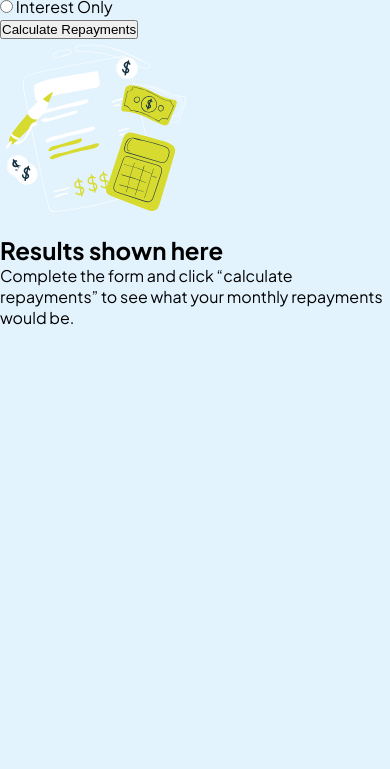
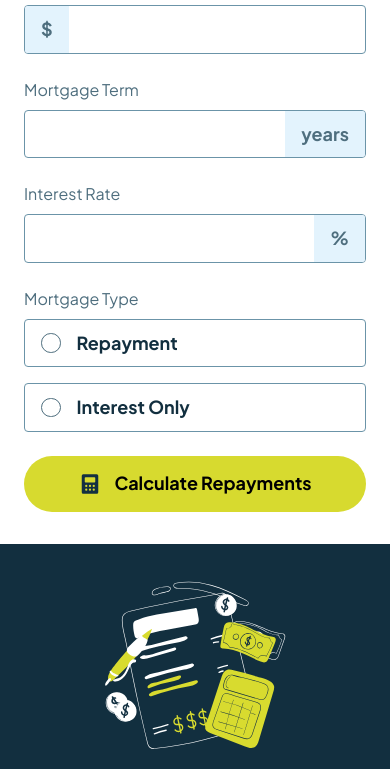
Before and after one commit to amallen1/mortgage-calc, a plain HTML site: page index.html in a window 390 px wide. Shown: the part 143-912 px from the top of the page. Before the commit the page ends 844 px from the top, so only its background shows below. Drawn offline with Linux system fonts and the light colour scheme.

Commit message:
finished mobile styles

```diff
--- a/index.html
+++ b/index.html
@@ -27,25 +27,38 @@
         <section class="calculator-input">
           <div class="calc-header">
             <h1>Mortgage Calculator</h1>
-            <button>Clear All</button>
+            <button type="button" class="clear-btn">Clear All</button>
           </div>
 
           <form>
+            <div class="form-item">
               <label for="mortgage-amt">Mortgage Amount</label>
+              <div class="input-field">
+                <span class="input-icon prefix">$</span>
                 <input type="number" id="mortgage-amt" />
+              </div>
+            </div>
 
             <div class="flex">
-              <div>
+              <div class="form-item">
                 <label for="mortgage-term">Mortgage Term</label>
+                <div class="input-field">
+                  <span class="input-icon suffix years">years</span>
                   <input type="number" id="mortgage-term" />
                 </div>
+              </div>
 
-              <div>
+              <div class="form-item">
                 <label for="interest-rate">Interest Rate</label>
+                <div class="input-field">
+                  <span class="input-icon suffix percentage">%</span>
                   <input type="number" id="interest-rate" />
                 </div>
               </div>
+            </div>
 
+            <div class="form-item">
+              <label class="radioGroup-label">Mortgage Type</label>
               <div class="radio-group">
                 <div class="radio-option">
                   <input type="radio" id="repayment" name="mortgage-type" />
@@ -56,8 +69,15 @@
                   <label for="interest-only">Interest Only</label>
                 </div>
               </div>
+            </div>
 
-            <button type="submit">Calculate Repayments</button>
+            <button type="submit" class="submit-btn">
+              <img
+                src="/assets/images/icon-calculator.svg"
+                alt="Calculator Icon"
+              />
+              Calculate Repayments
+            </button>
           </form>
         </section>
         <section class="results">
@@ -66,10 +86,11 @@
             <img
               src="/assets/images/illustration-empty.svg"
               alt="Empty Results image"
+              class="empty-illustration"
             />
           </div>
-          <h2>Results shown here</h2>
-          <p>
+          <h2 class="results-header">Results shown here</h2>
+          <p class="instructions">
             Complete the form and click “calculate repayments” to see what your
             monthly repayments would be.
           </p>
@@ -82,5 +103,6 @@
       <a href="https://www.frontendmentor.io?ref=challenge">Frontend Mentor</a>.
       Coded by <a href="#">Your Name Here</a>.
     </div> -->
+    <script src="index.js"></script>
   </body>
 </html>
--- /dev/null
+++ b/index.js
@@ -0,0 +1,8 @@
+const radioOptionContainer = document.querySelectorAll(".radio-option");
+
+radioOptionContainer.forEach((option) => {
+  option.addEventListener("click", () => {
+    const radioInput = option.querySelector('input[type="radio"]');
+    radioInput.checked = true;
+  });
+});
--- a/styles.css
+++ b/styles.css
@@ -24,6 +24,237 @@ body {
   font-family: "Plus Jakarta Sans", sans-serif;
 }
 
+h1 {
+  line-height: 125%;
+  letter-spacing: -1px;
+  margin-bottom: 0.5rem;
+}
+
+.container {
+  display: flex;
+  flex-direction: column;
+}
+
+/* Calculator Input Section Styles */
+
+.calculator-input {
+  background-color: var(--white);
+  padding: 2rem 1.5rem;
+}
+
+.calc-header {
+  margin-bottom: 1.5rem;
+}
+
+.clear-btn {
+  background-color: transparent;
+  color: var(--slate-700);
+  border: none;
+  border-bottom: 1px solid var(--slate-700);
+  font-size: 1rem;
+}
+
+.clear-btn:hover {
+  color: var(--slate-900);
+  border-color: var(--slate-900);
+  cursor: pointer;
+}
+
+.form-item {
+  margin-bottom: 1.5rem;
+}
+
+.form-item label {
+  display: block;
+  color: var(--slate-700);
+  line-height: 150%;
+  margin-bottom: 0.5rem;
+}
+
+.input-field {
+  position: relative;
+}
+
+.input-field:focus-within .input-icon {
+  background-color: var(--lime);
+}
+
+input[type="number"] {
+  border-radius: 4px;
+  border: 1px solid var(--slate-500);
+  padding-top: 0.75rem;
+  padding-bottom: 0.75rem;
+  position: relative;
+  width: 100%;
+  font-size: 1.125rem;
+  line-height: 125%;
+  font-weight: 700;
+  color: var(--slate-900);
+  font-family: "Plus Jakarta Sans", sans-serif;
+}
+
+input[type="number"]:hover {
+  border-color: var(--slate-900);
+}
+
+input[type="number"]:focus {
+  outline: solid 1px var(--lime);
+  border-color: var(--lime);
+}
+
+input[type="number"]::-webkit-inner-spin-button,
+input[type="number"]::-webkit-outer-spin-button {
+  -webkit-appearance: none;
+  -moz-appearance: none;
+  appearance: none;
+  margin: 0;
+}
+
+.input-icon.prefix + input[type="number"] {
+  padding-left: 3.75rem;
+}
+
+.input-icon.years + input[type="number"] {
+  padding-left: 1rem;
+  padding-right: 35%;
+}
+
+.input-icon.percentage + input[type="number"] {
+  padding-left: 1rem;
+  padding-right: 25%;
+}
+
+.input-icon {
+  background-color: var(--slate-100);
+  color: var(--slate-700);
+  padding: 0.75rem 1rem;
+  font-weight: 700;
+  position: absolute;
+  z-index: 10;
+  top: 0;
+  bottom: 0;
+  line-height: 125%;
+  font-size: 18px;
+  transition: background-color 0.2s ease;
+}
+
+.input-icon.prefix {
+  border-radius: 3px 0px 0px 3px;
+  margin: 1px 0px 1px 1px;
+}
+
+.input-icon.suffix {
+  right: 0;
+  margin: 1px 1px 1px 0px;
+  border-radius: 0px 3px 3px 0px;
+}
+
+/* radio button styling */
+.radio-group {
+  display: flex;
+  flex-direction: column;
+  row-gap: 1rem;
+}
+
+.radio-option {
+  border: 1px solid var(--slate-500);
+  border-radius: 4px;
+  padding: 0.75rem 1rem;
+  transition: border-color 0.2s ease-in;
+  cursor: pointer;
+  display: flex;
+  align-items: center;
+  column-gap: 1rem;
+}
+
+.radio-option:has(input[type="radio"]:checked) {
+  background-color: rgba(216, 219, 47, 0.15);
+}
+
+.radio-option input,
+.radio-option label {
+  cursor: pointer;
+}
+
+.radio-option label {
+  margin-bottom: 0;
+  line-height: 125%;
+  font-size: 1.125rem;
+  color: var(--slate-900);
+  font-weight: 700;
+}
+
+.radio-option:hover {
+  border-color: var(--lime);
+}
+
+input[type="radio"] {
+  appearance: none;
+  width: 19.5px;
+  height: 19.5px;
+  border-radius: 50%;
+  border: 1px solid var(--slate-700);
+}
+
+input[type="radio"]:checked {
+  border: 1px solid var(--lime);
+}
+
+input[type="radio"]:checked::after {
+  content: "";
+  display: block;
+  width: 9.75px;
+  height: 9.75px;
+  border-radius: 50%;
+  background-color: var(--lime);
+  position: relative;
+  top: 50%;
+  left: 50%;
+  transform: translate(-50%, -50%);
+}
+
+.submit-btn {
+  background-color: var(--lime);
+  border: none;
+  border-radius: 999px;
+  padding: 1rem 0;
+  width: 100%;
+  font-family: "Plus Jakarta Sans", sans-serif;
+  font-size: 1.125rem;
+  font-weight: 700;
+  line-height: 125%;
+  display: flex;
+  align-items: center;
+  justify-content: center;
+  column-gap: 0.75rem;
+}
+
+.submit-btn:hover {
+  cursor: pointer;
+}
+
+/* results section */
+
+.results {
+  background-color: var(--slate-900);
+  padding: 2rem 1.5rem;
+  flex: 1;
+  text-align: center;
+}
+
+.empty-illustration {
+  margin-bottom: 1rem;
+}
+
+.results-header {
+  color: var(--white);
+  margin-bottom: 1rem;
+}
+
+.instructions {
+    color: var(--slate-300)
+}
+
 /* Attribution */
 
 .attribution {
@@ -33,3 +264,10 @@ body {
 .attribution a {
   color: hsl(228, 45%, 44%);
 }
+
+@media (min-width: 550px) {
+  .container {
+    margin: 5%;
+    flex-direction: row;
+  }
+}
```
Also changed, not shown: 1 other file. Lines whose indentation alone changed are shown as unchanged.
